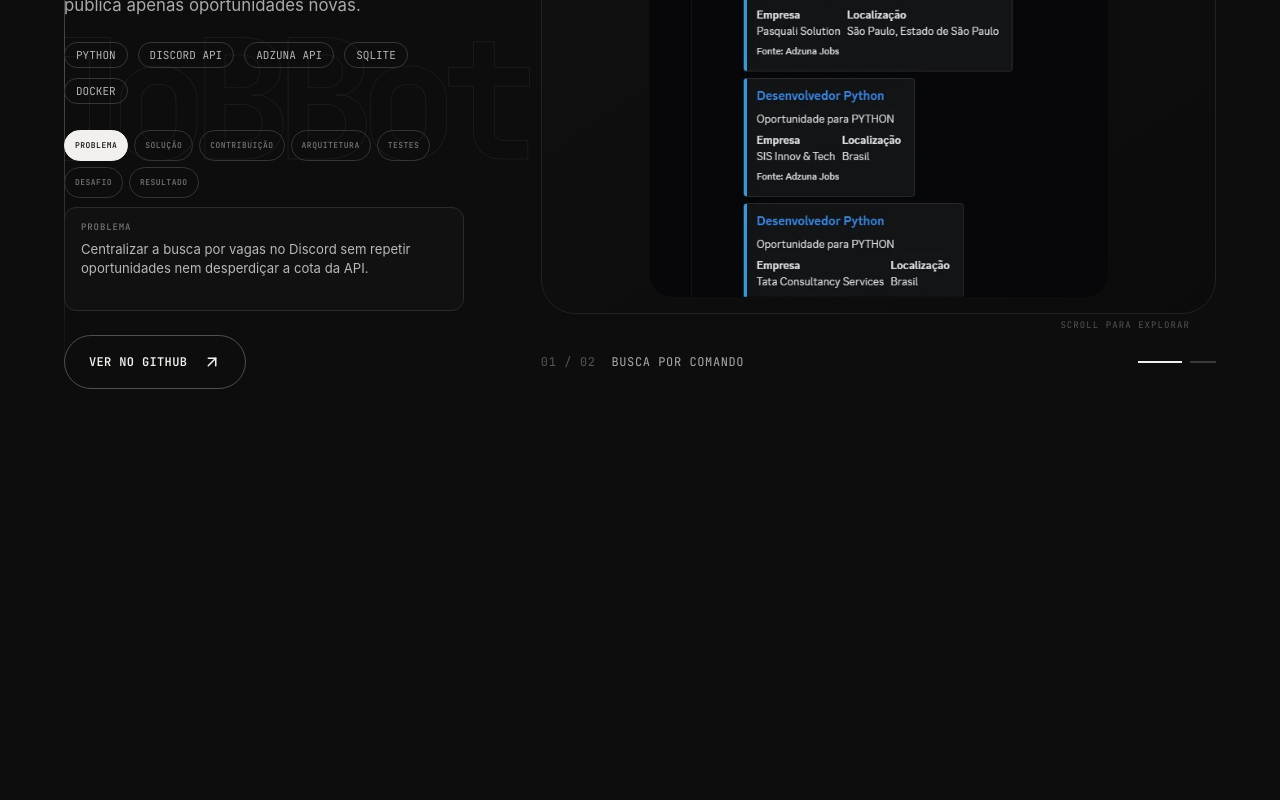
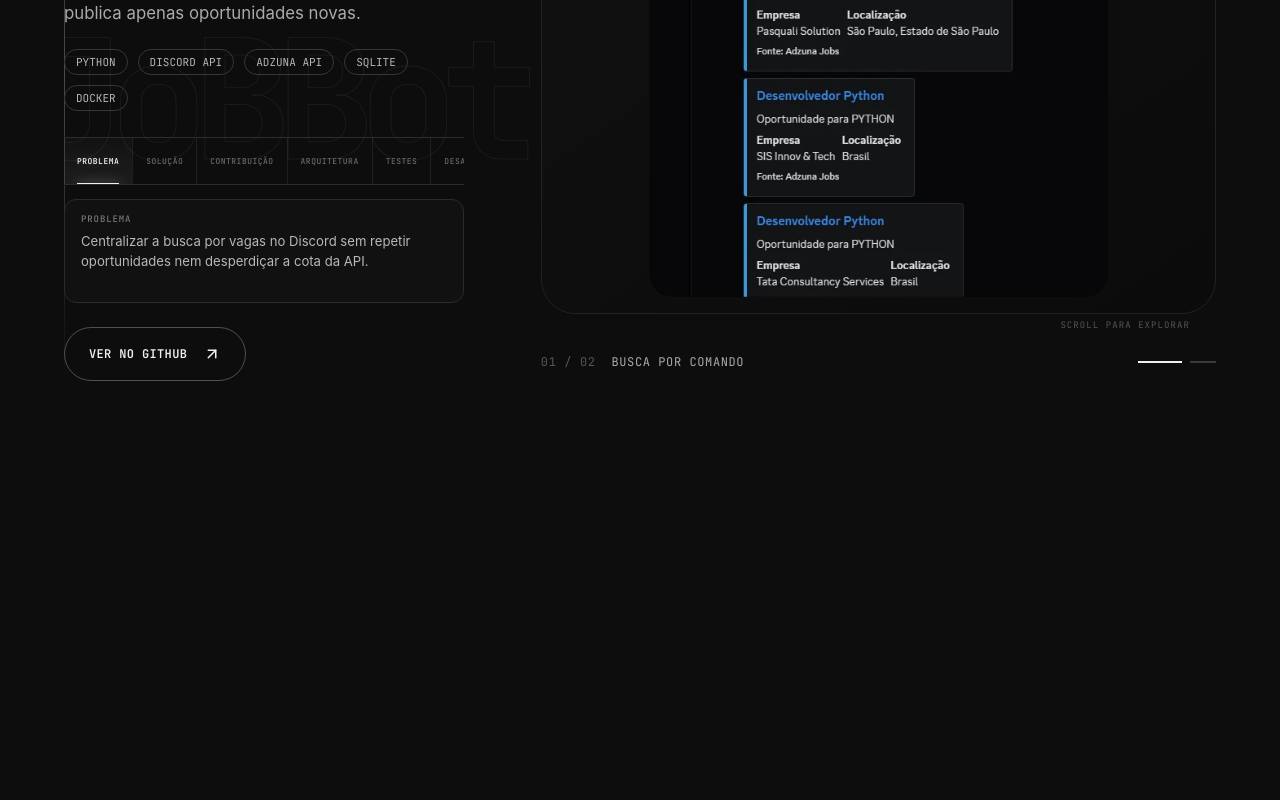
Before and after one commit to mesql1/portfolio_luiz, a Next.js app: page / in a window 1280 px wide. Shown: the part 2000-2800 px from the top of the page. Built offline with nearby package versions, Linux system fonts and the light colour scheme.

Commit message:
Transforma detalhes dos projetos em navegação

```diff
--- a/app/globals.css
+++ b/app/globals.css
@@ -66,10 +66,16 @@ button,a { -webkit-tap-highlight-color:transparent; }
 .project-card li:before { content:"+"; margin-right:12px; font-family:var(--mono); color:#686868; }
 .project-card .button { margin-top:4px; }
 .project-evidence { margin:26px 0 20px; }
-.project-evidence__tabs { display:flex; flex-wrap:wrap; gap:6px; margin-bottom:9px; }
-.project-evidence__tabs button { min-height:31px; padding:0 10px; border:1px solid #343434; border-radius:999px; background:transparent; color:#777; cursor:pointer; font:500 8px/1 var(--mono); letter-spacing:.06em; text-transform:uppercase; transition:background .22s,color .22s,border-color .22s,transform .22s; }
-.project-evidence__tabs button:hover { color:#d8d8d8; border-color:#555; transform:translateY(-1px); }
-.project-evidence__tabs button[aria-selected="true"] { border-color:var(--fg); background:var(--fg); color:var(--bg); }
+.project-evidence__tabs { position:relative; display:flex; flex-wrap:nowrap; gap:0; margin-bottom:14px; border-block:1px solid #2d2d2d; overflow-x:auto; scrollbar-width:none; }
+.project-evidence__tabs::-webkit-scrollbar { display:none; }
+.project-evidence__tabs button { position:relative; flex:1 0 auto; min-height:46px; padding:0 13px; border:0; border-left:1px solid rgba(255,255,255,.08); border-radius:0; background:transparent; color:#696969; cursor:pointer; white-space:nowrap; font:500 8px/1 var(--mono); letter-spacing:.06em; text-transform:uppercase; transition:background .28s,color .28s,text-shadow .28s; }
+.project-evidence__tabs button:first-child { border-left:0; }
+.project-evidence__tabs button::after { position:absolute; right:13px; bottom:-1px; left:13px; height:2px; background:var(--fg); box-shadow:0 0 12px rgba(255,255,255,.55); content:""; transform:scaleX(0); transform-origin:center; transition:transform .32s cubic-bezier(.22,1,.36,1); }
+.project-evidence__tabs button:hover { background:linear-gradient(180deg,transparent,rgba(255,255,255,.045)); color:#f1f0ec; text-shadow:0 0 14px rgba(255,255,255,.45); }
+.project-evidence__tabs button:hover::after { transform:scaleX(1); }
+.project-evidence__tabs button:focus-visible { z-index:1; outline:1px solid #777; outline-offset:-4px; color:#fff; }
+.project-evidence__tabs button[aria-selected="true"] { background:linear-gradient(180deg,rgba(255,255,255,.025),rgba(255,255,255,.065)); color:#fff; text-shadow:0 0 12px rgba(255,255,255,.28); }
+.project-evidence__tabs button[aria-selected="true"]::after { transform:scaleX(1); }
 .project-evidence__panel { min-height:104px; padding:14px 16px; border:1px solid var(--line); border-radius:12px; background:rgba(255,255,255,.018); }
 .project-evidence__panel span { display:block; margin-bottom:7px; color:#777; font:500 9px/1.2 var(--mono); letter-spacing:.1em; text-transform:uppercase; }
 .project-evidence__panel p { margin:0; color:#b8b8b8; font-size:.82rem; line-height:1.5; }
@@ -160,7 +166,7 @@ footer { min-height:180px; display:grid; grid-template-columns:1fr auto 1fr; ali
   .project-card h3 { margin:18px 0 20px; font-size:clamp(2.2rem,4vw,4.4rem); }
   .project-card__copy>p { margin:0 0 16px; font-size:.95rem; line-height:1.6; }
   .project-evidence { margin:20px 0 16px; }
-  .project-evidence__tabs button { min-height:28px; padding:0 8px; }
+  .project-evidence__tabs button { min-height:40px; padding:0 10px; }
   .project-evidence__panel { min-height:90px; padding:12px 14px; }
   .project-card .button { min-height:46px; }
   .project-scroll-gallery__stage { height:min(60vh,560px); min-height:360px; }
@@ -173,7 +179,7 @@ footer { min-height:180px; display:grid; grid-template-columns:1fr auto 1fr; ali
 }
 @media (max-width:600px) {
   .nav-shell { top:10px; padding:0 8px; }.nav-links { width:min(100%,420px); gap:1px; padding:4px; font-size:10px; }.nav-links::before { top:4px; height:44px; }.nav-links>a { flex:1; min-height:44px; padding:0 7px; letter-spacing:.01em; }.hero { min-height:760px; padding-top:112px; }.hero__eyebrow span:last-child { display:none; }.hero h1 { margin:7vh 0; font-size:clamp(3.45rem,17vw,5.2rem); line-height:.82; }.hero h1 span:last-child { padding-left:0; }.hero__bottom { gap:28px; }.hero__actions { align-items:stretch; }.button { min-height:50px; padding:0 18px; }.hero__actions .button { flex:1; }.section { padding-top:68px; padding-bottom:68px; }.section-title { margin-bottom:54px; }.section-title__line { display:none; }
-  .project-card--scroll { padding-bottom:100px; }.project-card__sticky { gap:30px; }.project-card h3 { font-size:2.65rem; }.project-evidence__tabs { gap:5px; }.project-evidence__tabs button { min-height:36px; flex:1 0 auto; }.project-evidence__panel { min-height:126px; }.project-carousel__stage { display:block; padding:18px 0 28px; }.project-carousel__slot--side { display:none; }.project-carousel__slot--center { width:100%; margin:0 auto; }.project-carousel__slot--center .project-visual { min-height:380px; border-radius:20px; }.carousel-arrow { width:48px; height:48px; }.carousel-arrow--left { left:6px; }.carousel-arrow--right { right:6px; }.project-carousel figcaption { gap:10px; font-size:10px; }.carousel-dots button { width:20px; }.carousel-dots button.active { width:34px; }.discord-ui { grid-template-columns:48px 1fr; }.discord-sidebar { padding:18px 8px; }.discord-sidebar b,.discord-sidebar span { width:28px;height:28px; }.discord-content { padding:18px 12px; }.finance-ui { padding:26px 18px; }.bars { height:150px; }.finance-list { flex-wrap:wrap; }.coming-soon { grid-template-columns:1fr; padding:28px; }.coming-soon>span { font-size:2rem; }
+  .project-card--scroll { padding-bottom:100px; }.project-card__sticky { gap:30px; }.project-card h3 { font-size:2.65rem; }.project-evidence__tabs { scroll-snap-type:x proximity; }.project-evidence__tabs button { min-height:44px; flex:0 0 auto; scroll-snap-align:start; }.project-evidence__panel { min-height:126px; }.project-carousel__stage { display:block; padding:18px 0 28px; }.project-carousel__slot--side { display:none; }.project-carousel__slot--center { width:100%; margin:0 auto; }.project-carousel__slot--center .project-visual { min-height:380px; border-radius:20px; }.carousel-arrow { width:48px; height:48px; }.carousel-arrow--left { left:6px; }.carousel-arrow--right { right:6px; }.project-carousel figcaption { gap:10px; font-size:10px; }.carousel-dots button { width:20px; }.carousel-dots button.active { width:34px; }.discord-ui { grid-template-columns:48px 1fr; }.discord-sidebar { padding:18px 8px; }.discord-sidebar b,.discord-sidebar span { width:28px;height:28px; }.discord-content { padding:18px 12px; }.finance-ui { padding:26px 18px; }.bars { height:150px; }.finance-list { flex-wrap:wrap; }.coming-soon { grid-template-columns:1fr; padding:28px; }.coming-soon>span { font-size:2rem; }
   .about-grid { gap:55px; }.about-copy .lead { font-size:2.2rem; }.identity-card { min-height:430px; }.tech-intro { align-items:flex-start; flex-direction:column; }.tech-intro h2 { font-size:3.5rem; }.tech-grid { grid-template-columns:1fr; grid-template-areas:"a" "b" "c" "d" "e"; }.tech-group { min-height:180px; }.github-section { min-height:740px; }.github-copy h2 { font-size:7rem; }.contact-section { min-height:680px; }.contact-section h2 { font-size:4.1rem; }.social-list { grid-template-columns:repeat(2,minmax(0,1fr)); }.social-link { min-height:92px; padding:14px 7px; flex-direction:column; justify-content:center; gap:10px; text-align:center; }.social-link:nth-child(odd) { border-right:1px solid #333; }.social-link:nth-child(even) { border-right:0; }.social-link:nth-child(-n+4) { border-bottom:1px solid #333; }.social-link:last-child { border-right:1px solid #333; border-bottom:0; }.social-link:hover:not([aria-disabled="true"]) { padding:14px 7px; }.social-link>span { flex-direction:column; gap:7px; }.social-link>svg { display:none; } footer { grid-template-columns:1fr; text-align:left; } footer p:last-child { text-align:left; }
 }
 @media (prefers-reduced-motion:reduce) { .nav-links::before { transition:transform .52s cubic-bezier(.22,1,.36,1),width .42s cubic-bezier(.22,1,.36,1),opacity .15s ease!important; } html { scroll-behavior:auto; } *,*::before,*::after { animation-duration:.01ms!important; animation-iteration-count:1!important; transition-duration:.01ms!important; }.carousel-frame--in,.carousel-frame--out { animation-duration:.68s!important; }.reveal { transform:none; transition:opacity .7s ease!important; }.hero::after { animation:hero-progress 2.7s .15s cubic-bezier(.22,1,.36,1) both!important; }.hero__eyebrow { animation:hero-meta-in .65s .12s cubic-bezier(.22,1,.36,1) both!important; }.hero h1 span:first-child { animation:hero-backend-in .9s .28s cubic-bezier(.22,1,.36,1) both!important; }.hero h1 span:last-child { animation:hero-developer-in 1.05s .62s cubic-bezier(.22,1,.36,1) both!important; }.hero h1 i { animation:hero-dot-pulse 2.2s 1.55s ease-in-out infinite!important; }.hero__bottom { animation:hero-bottom-in .8s 1.05s cubic-bezier(.22,1,.36,1) both!important; }.scroll-cue { animation:hero-cue-in .65s 1.35s ease both,bob 2.2s 2s ease-in-out infinite!important; }.orbit--hero { opacity:1!important; transform:none!important; animation:none!important; }.github-code__wheel-track { animation:github-code-wheel-reduced 12s ease-in-out infinite!important; }.contact-section.is-visible h2 i { animation:contact-question-in .8s 2s cubic-bezier(.22,1,.36,1) both!important; } }
```
